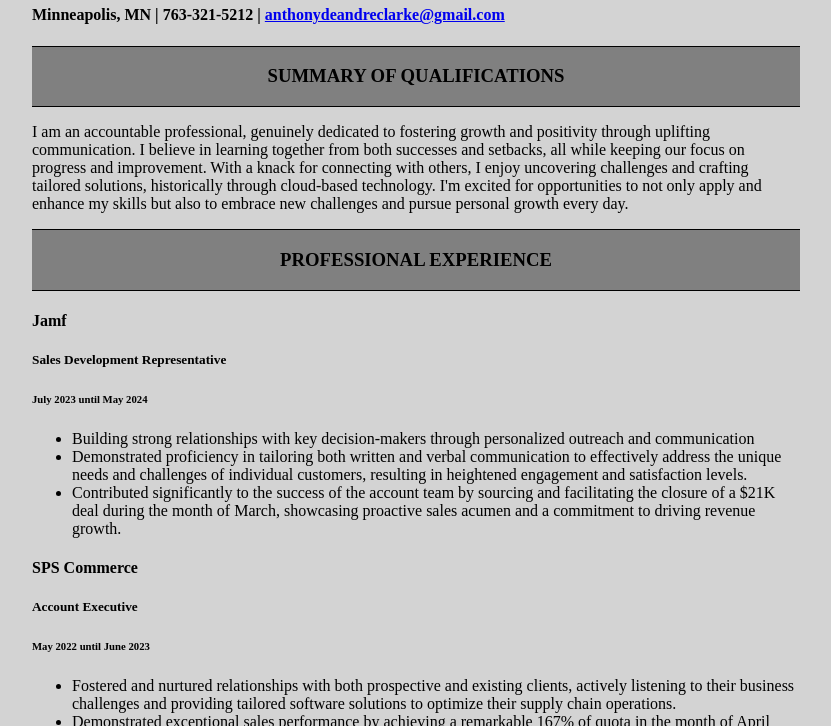
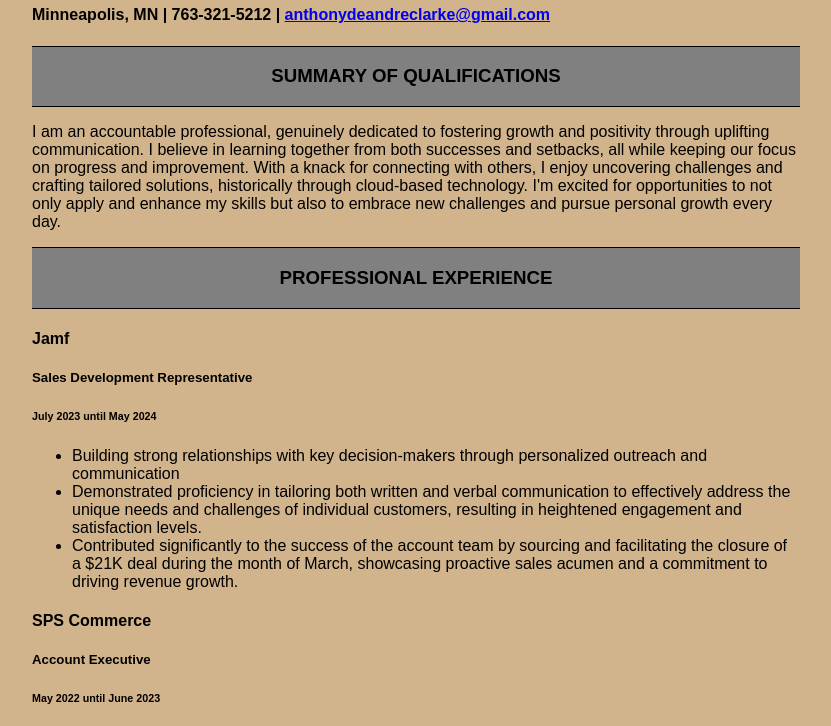
Before and after one commit to AntPrime/antprime.github.io, a plain HTML site: page index.html in a window 1280 px wide. Shown: the part 180-906 px from the top of the page, without its empty margins (224-1055 px from the left). Drawn offline with Linux system fonts and the light colour scheme.

Commit message:
Update style.css

```diff
--- a/style.css
+++ b/style.css
@@ -1,8 +1,14 @@
-body {background-color: lightgrey;
-  color:
+.qual{
+  text-align:left;
+  font-size: 11.5;
+}
+
+body {background-color: tan;
     font-family: Arial, times new roman, sans-serif;
+  font-size: 12;
   margin: 10% 20%
 }
+
 .exp-header{
   text-align: center;
   text-transform: uppercase;
@@ -10,3 +16,17 @@ body {background-color: lightgrey;
   border-bottom: 1px solid;
   background-color: grey;
 }
+
+.education { text-transform: uppercase;
+  border: 1px Solid Black;
+}
+
+h4 {
+  font-size: 16;
+}
+
+h5 {
+  font-size: 14;
+}
+img {
+width: 140px;}
```
